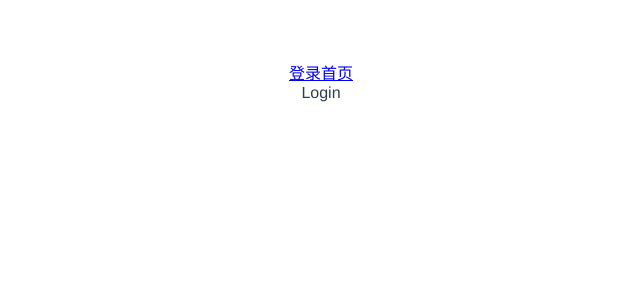
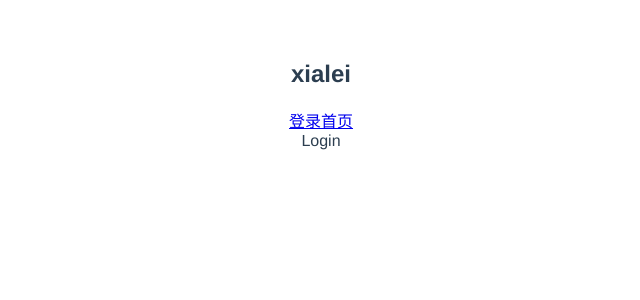
Before and after one commit to XL-YiBai/vue3-ts-cms, a Vue app: page /#/login in a window 1280 px wide. Shown: the top 300 px of the page, without its empty margins (319-959 px from the left). Built offline with nearby package versions, Linux system fonts and the light colour scheme.

Commit message:
集成vuex

```diff
--- a/package.json
+++ b/package.json
@@ -12,7 +12,8 @@
   "dependencies": {
     "core-js": "^3.6.5",
     "vue": "^3.0.0",
-    "vue-router": "^4.0.14"
+    "vue-router": "^4.0.14",
+    "vuex": "^4.0.2"
   },
   "devDependencies": {
     "@typescript-eslint/eslint-plugin": "^4.18.0",
--- a/src/App.vue
+++ b/src/App.vue
@@ -1,5 +1,7 @@
 <template>
   <div class="app">
+    <h2>{{ $store.state.name }}</h2>
+
     <router-link to="/login">登录</router-link>
     <router-link to="/main">首页</router-link>
     <router-view></router-view>
--- a/src/main.ts
+++ b/src/main.ts
@@ -2,7 +2,9 @@
 import App from './App.vue'
 
 import router from './router/index'
+import store from './store'
 
 const app = createApp(App)
 app.use(router)
+app.use(store)
 app.mount('#app')
--- /dev/null
+++ b/src/store/index.ts
@@ -0,0 +1,11 @@
+import { createStore } from 'vuex'
+
+const store = createStore({
+  state: () => {
+    return {
+      name: 'xialei'
+    }
+  }
+})
+
+export default store
```
Also changed, not shown: 1 other file (tests, documents, lock files or other folders).
